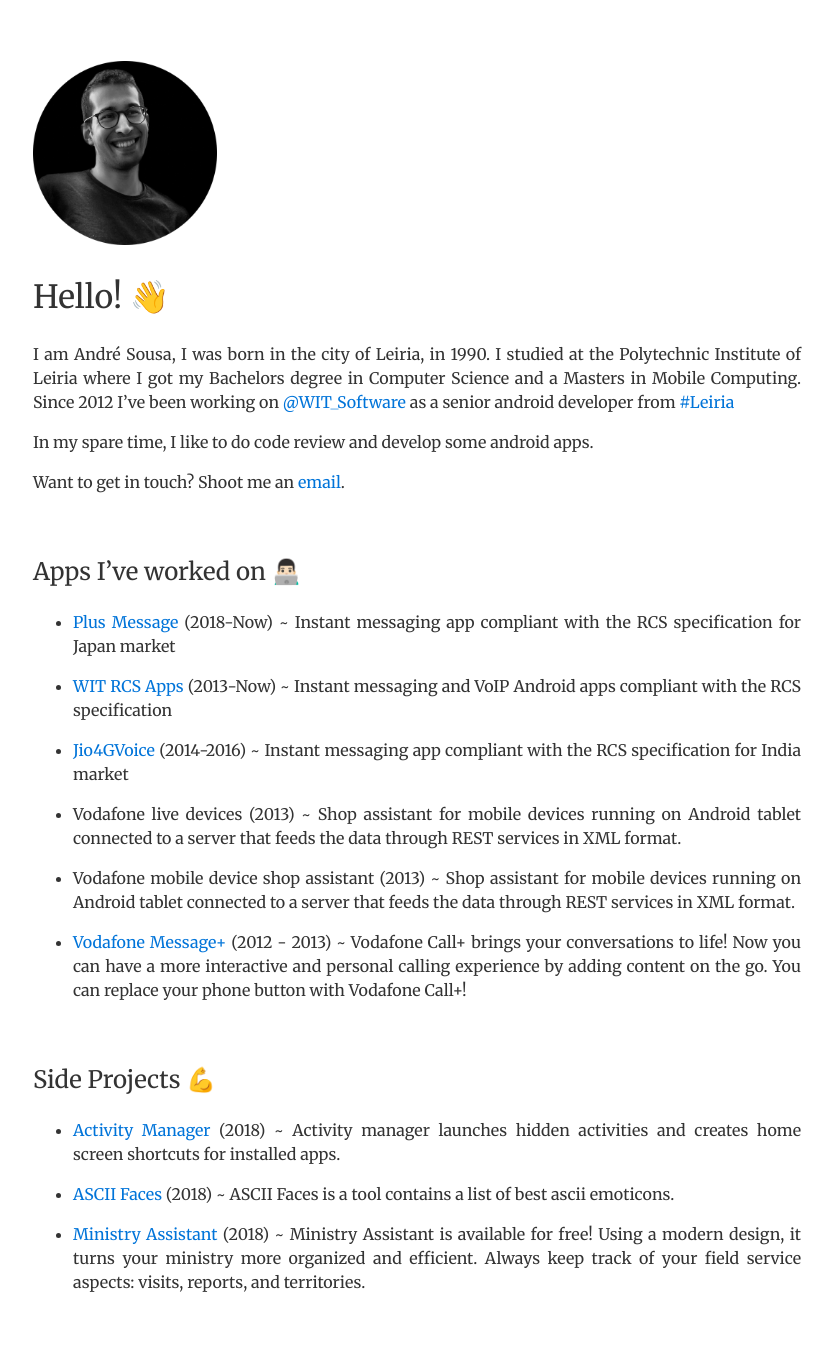
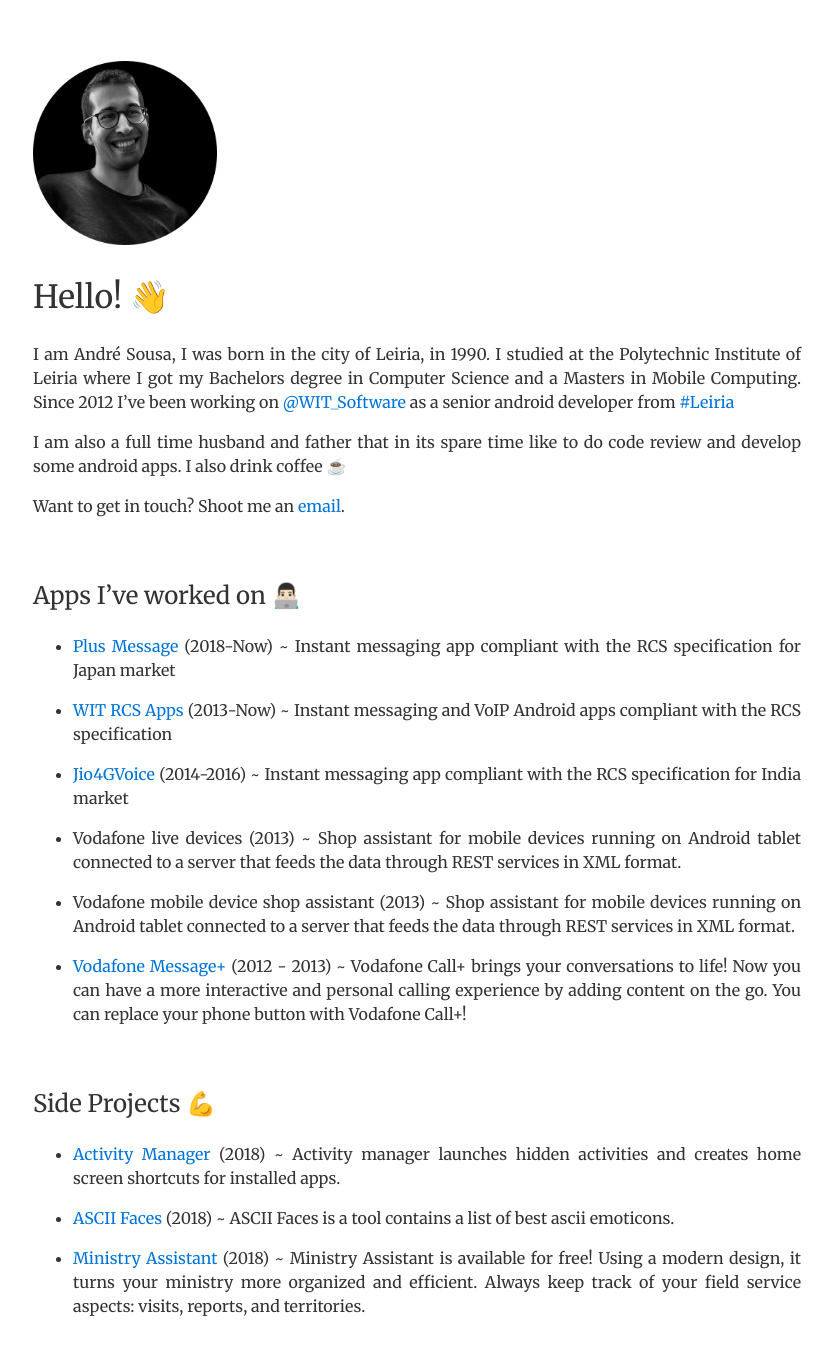
Before and after one commit to andrefrsousa/andrefrsousa.github.io, a Jekyll site: the page built from index.md, in a window 1280 px wide. Shown: the whole page, without its empty margins (223-1056 px from the left). Built offline with Jekyll 4.4.1, drawn with Linux system fonts in a browser that asks for light colours; before the commit the page ends 1342 px from its top, so only the background shows below that.

Commit message:
Update index.md

```diff
--- a/index.md
+++ b/index.md
@@ -12,7 +12,8 @@ layout: default
 
 I am André Sousa, I was born in the city of Leiria, in 1990. I studied at the Polytechnic Institute of Leiria where I got my Bachelors degree in Computer Science and a Masters in Mobile Computing. Since 2012 I’ve been working on [<span class="blue">@WIT_Software</span>](https://www.google.com/url?q=https%3A%2F%2Ftwitter.com%2FWIT_Software&sa=D&sntz=1&usg=AFQjCNGvrLh_7lGUHtOvTw5r1g4arrodRw) as a senior android developer from [<span class="blue">#Leiria</span>](https://www.google.com/maps/place/Leiria/)
 
-In my spare time, I like to do code review and develop some android apps.
+I am also a full time husband and father that in its spare time like to do code review and develop some android apps.
+I also drink coffee ☕️
 
 Want to get in touch? Shoot me an [<span class="blue">email</span>](mailto:andrefrsousa@icloud.com).
 
```
